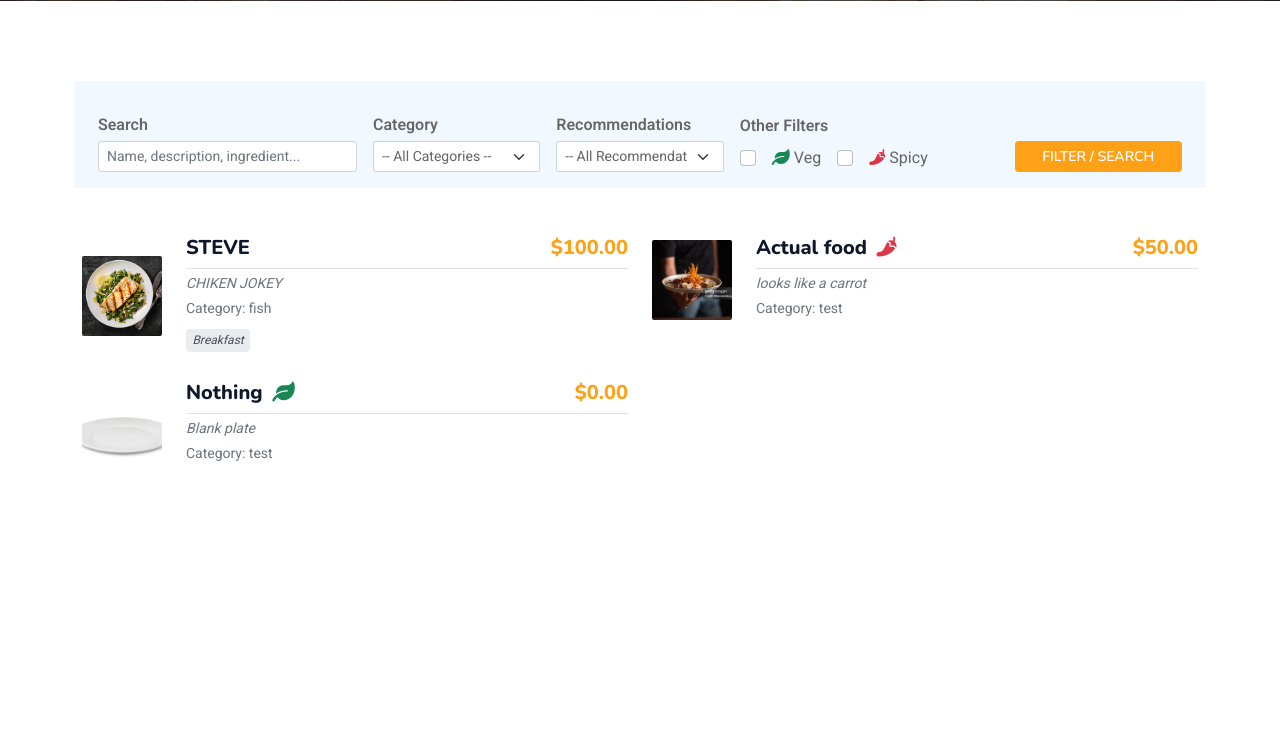
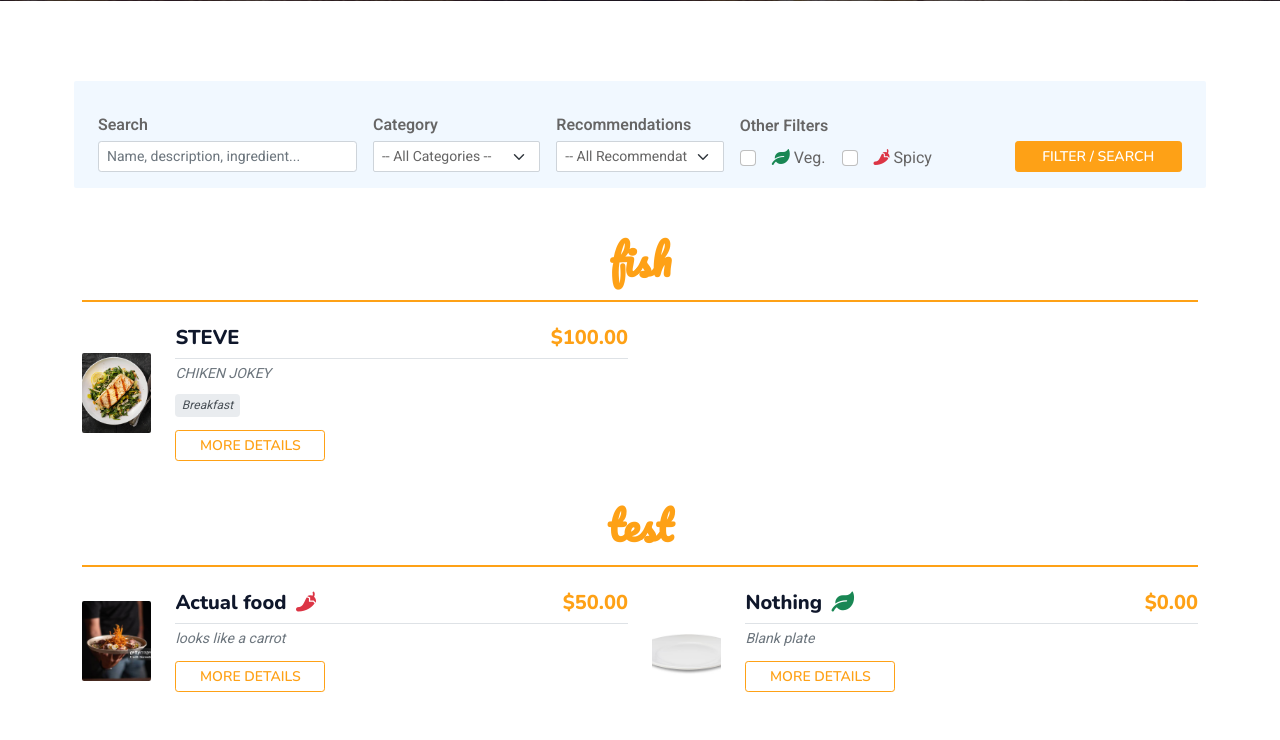
Before and after one commit to ShevDevOps/gourmet-hub, a Django app: page /dishes/ in a window 1280 px wide. Shown: the part 665-1405 px from the top of the page. Before the commit the page ends 1126 px from the top, so only its background shows below. Run offline with Django 5.2, Linux system fonts and the light colour scheme; data comes from the database, SQL or seed files in the repository; some libraries are stand-ins or nearby versions.

Commit message:
Modification templates/dishes.html

```diff
--- a/templates/dishes.html
+++ b/templates/dishes.html
@@ -1,16 +1,15 @@
 {% load static %}
 <!DOCTYPE html>
-<html lang="en"> {# Changed language to English #}
+<html lang="en">
 
 <head>
     <meta charset="utf-8">
-    <title>Restaurant - Full Menu</title> {# Changed title #}
+    <title>Restaurant - Full Menu</title>
     <meta content="width=device-width, initial-scale=1.0" name="viewport">
     <meta content="" name="keywords">
     <meta content="" name="description">
 
     <link href='{% static "img/favicon.ico" %}' rel="icon">
-
     <link rel="preconnect" href="https://fonts.googleapis.com">
     <link rel="preconnect" href="https://fonts.gstatic.com" crossorigin>
     <link href="https://fonts.googleapis.com/css2?family=Heebo:wght@400;500;600&family=Nunito:wght@600;700;800&family=Pacifico&display=swap" rel="stylesheet">
@@ -23,7 +22,6 @@
     <link href='{% static "css/style.css" %}' rel="stylesheet">
 
     <style>
-        /* Optional: Styles for filters and tags */
         .filter-form .form-label {
             font-weight: 600;
             margin-bottom: 0.3rem;
@@ -55,6 +53,19 @@
             font-size: 0.75em;
             font-style: italic;
         }
+        .category-header {
+            text-align: center;
+            margin-top: 2.5rem;
+            margin-bottom: 1.5rem;
+            padding-bottom: 0.5rem;
+            border-bottom: 2px solid var(--primary);
+            position: relative;
+        }
+        .category-header h2 {
+            font-family: 'Pacifico', cursive;
+            color: var(--primary);
+            font-size: 2.5rem;
+        }
     </style>
 </head>
 
@@ -65,7 +76,7 @@
                 <span class="sr-only">Loading...</span>
             </div>
         </div>
-        {% include "header.html" %} {# Assuming header.html exists and is correct #}
+        {% include "header.html" %}
 
         <div class="container-xxl py-5 bg-dark hero-header mb-5">
             <div class="container text-center my-5 pt-5 pb-4">
@@ -85,10 +96,8 @@
         <div class="container-xxl py-5">
             <div class="container">
 
-
                 <div class="row mb-5 wow fadeInUp filter-form" data-wow-delay="0.2s">
                     <div class="col-12">
-                        {# Use GET method for filtering/searching to allow bookmarking/sharing results #}
                         <form method="get" action="{% url 'dishes' %}" class="row g-3 align-items-end bg-light p-3 rounded">
                             <div class="col-lg-3 col-md-6">
                                 <label for="search" class="form-label">Search</label>
@@ -117,12 +126,12 @@
                                 </select>
                             </div>
                             <div class="col-lg-3 col-md-6">
-                                <label class="form-label d-block mb-2">Other Filters</label> {# d-block mb-2 for spacing #}
+                                <label class="form-label d-block mb-2">Other Filters</label>
                                 <div class="d-flex flex-wrap">
                                     <div class="form-check form-check-inline me-3">
                                         <input class="form-check-input" type="checkbox" id="vegetarian" name="vegetarian" {% if filter_vegetarian %}checked{% endif %}>
                                         <label class="form-check-label" for="vegetarian">
-                                            <i class="fas fa-leaf text-success" title="Vegetarian"></i> Veg
+                                            <i class="fas fa-leaf text-success" title="Vegetarian"></i> Veg.
                                         </label>
                                     </div>
                                     <div class="form-check form-check-inline me-3">
@@ -131,67 +140,74 @@
                                             <i class="fas fa-pepper-hot text-danger" title="Spicy"></i> Spicy
                                         </label>
                                     </div>
-                                    {# Add other checkboxes here, e.g., is_gluten_free #}
                                 </div>
                             </div>
-                            <div class="col-lg-2 col-md-12"> {# Button takes full width on smaller screens #}
+                            <div class="col-lg-2 col-md-12">
                                 <button type="submit" class="btn btn-primary btn-sm w-100">Filter / Search</button>
                             </div>
                         </form>
                     </div>
                 </div>
+
+                {% regroup dishes by standard_category as category_list %}
+
+                {% if category_list %}
+                    {% for category_group in category_list %}
+                        <div class="category-header wow fadeInUp" data-wow-delay="0.1s">
+                           <h2>{% if category_group.grouper %}{{ category_group.grouper.name }}{% else %}Інші страви{% endif %}</h2>
+                        </div>
                         <div class="row g-4">
-                    {% for dish in dishes %}
-                    <div class="col-lg-6 wow fadeInUp" data-wow-delay="{{ forloop.counter0|divisibleby:2|yesno:'0.1,0.2' }}s"> {# Basic animation delay staggering #}
+                            {% for dish in category_group.list %}
+                            <div class="col-lg-6 wow fadeInUp" data-wow-delay="{{ forloop.counter0|divisibleby:2|yesno:'0.1,0.2' }}s">
                                 <div class="d-flex align-items-center">
-                            {# Display image or placeholder #}
                                     {% if dish.image %}
+                                        <a href="{% url 'dish_detail' dish_id=dish.id %}">
                                             <img class="flex-shrink-0 img-fluid rounded" src="{{ dish.image.url }}" alt="{{ dish.name }}" style="width: 80px; height: 80px; object-fit: cover;">
+                                        </a>
                                     {% else %}
-                                <div class="dish-img-placeholder rounded">
-                                    <i class="fas fa-utensils"></i> {# Font Awesome icon #}
-                                </div>
+                                         <a href="{% url 'dish_detail' dish_id=dish.id %}" class="dish-img-placeholder rounded">
+                                            <i class="fas fa-utensils"></i>
+                                        </a>
                                     {% endif %}
                                     <div class="w-100 d-flex flex-column text-start ps-4">
                                         <h5 class="d-flex justify-content-between border-bottom pb-2 mb-1">
                                             <span>
+                                                <a href="{% url 'dish_detail' dish_id=dish.id %}" class="text-dark text-decoration-none">
                                                     {{ dish.name }}
-                                        {# Display boolean icons if applicable #}
-                                        {% if dish.is_vegetarian %}<i class="fas fa-leaf text-success ms-1 fs- L" title="Vegetarian"></i>{% endif %}
-                                        {% if dish.is_spicy %}<i class="fas fa-pepper-hot text-danger ms-1" title="Spicy"></i>{% endif %}
+                                                </a>
+                                                {% if dish.is_vegetarian %}<i class="fas fa-leaf text-success ms-1 fs- L" title="Вегетаріанська"></i>{% endif %}
+                                                {% if dish.is_spicy %}<i class="fas fa-pepper-hot text-danger ms-1" title="Гостра"></i>{% endif %}
                                             </span>
-                                    <span class="text-primary">${{ dish.price|floatformat:2 }}</span> {# Format price #}
+                                            <span class="text-primary">${{ dish.price|floatformat:2 }}</span>
                                         </h5>
                                         {% if dish.description %}
-                                    <small class="fst-italic text-muted mb-1">{{ dish.description|truncatewords:15 }}</small> {# Truncate description #}
+                                            <small class="fst-italic text-muted mb-1">{{ dish.description|truncatewords:12 }}</small>
                                         {% endif %}
-                                {% if dish.standard_category %}
-                                <small class="text-muted d-block mb-1">Category: {{ dish.standard_category.name }}</small>
-                                {% endif %}
-                                {# Display recommendation tags #}
-                                {% if dish.recommendation_tags.exists %} {# Use exists for efficiency #}
+                                        {% if dish.recommendation_tags.exists %}
                                             <div class="dish-tags mt-1">
                                                 {% for tag in dish.recommendation_tags.all %}
                                                     <span>{{ tag.name }}</span>
                                                 {% endfor %}
                                             </div>
                                         {% endif %}
+                                        <a href="{% url 'dish_detail' dish_id=dish.id %}" class="btn btn-sm btn-outline-primary mt-2" style="max-width: 150px;">More details</a>
                                     </div>
                                 </div>
                             </div>
-                    {% empty %}
-                    {# Message shown if no dishes match the filters #}
+                            {% endfor %}
+                        </div>
+                    {% endfor %}
+                {% else %}
                      <div class="col-12 text-center wow fadeInUp" data-wow-delay="0.1s">
                         <p class="lead">Sorry, no dishes found matching your criteria.</p>
                         <a href="{% url 'dishes' %}" class="btn btn-outline-primary mt-3">Reset Filters</a>
                     </div>
-                    {% endfor %}
-                </div>
-                {# Optional: Add Pagination if the menu is very large #}
-                 {# {% include "pagination.html" %} #}
+                {% endif %}
 
             </div>
         </div>
+
+        <a href="#" class="btn btn-lg btn-primary btn-lg-square back-to-top"><i class="bi bi-arrow-up"></i></a>
     </div>
 
     <script src="https://code.jquery.com/jquery-3.4.1.min.js"></script>
@@ -204,8 +220,6 @@
     <script src='{% static "lib/tempusdominus/js/moment.min.js" %}'></script>
     <script src='{% static "lib/tempusdominus/js/moment-timezone.min.js" %}'></script>
     <script src='{% static "lib/tempusdominus/js/tempusdominus-bootstrap-4.min.js" %}'></script>
-
     <script src='{% static "js/main.js" %}'></script>
 </body>
-
 </html>
```
Lines whose indentation alone changed are shown as unchanged.
